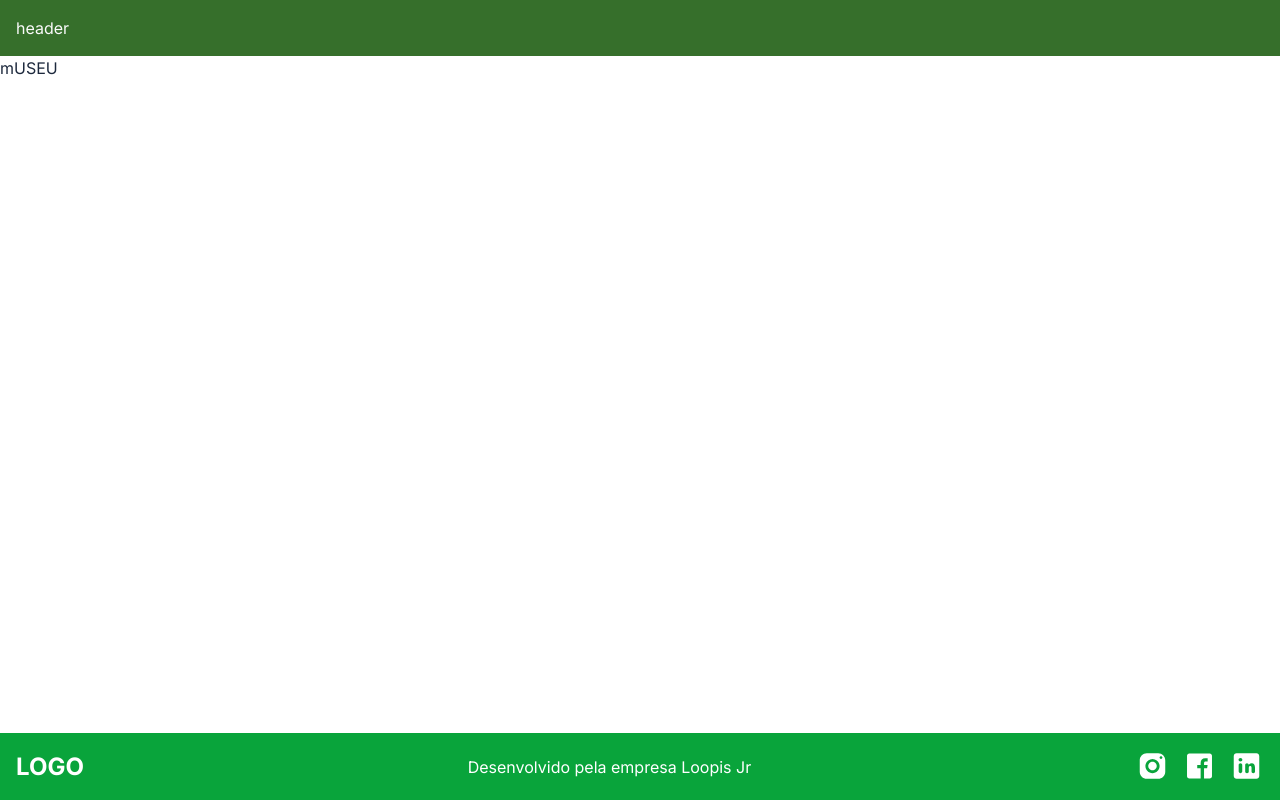
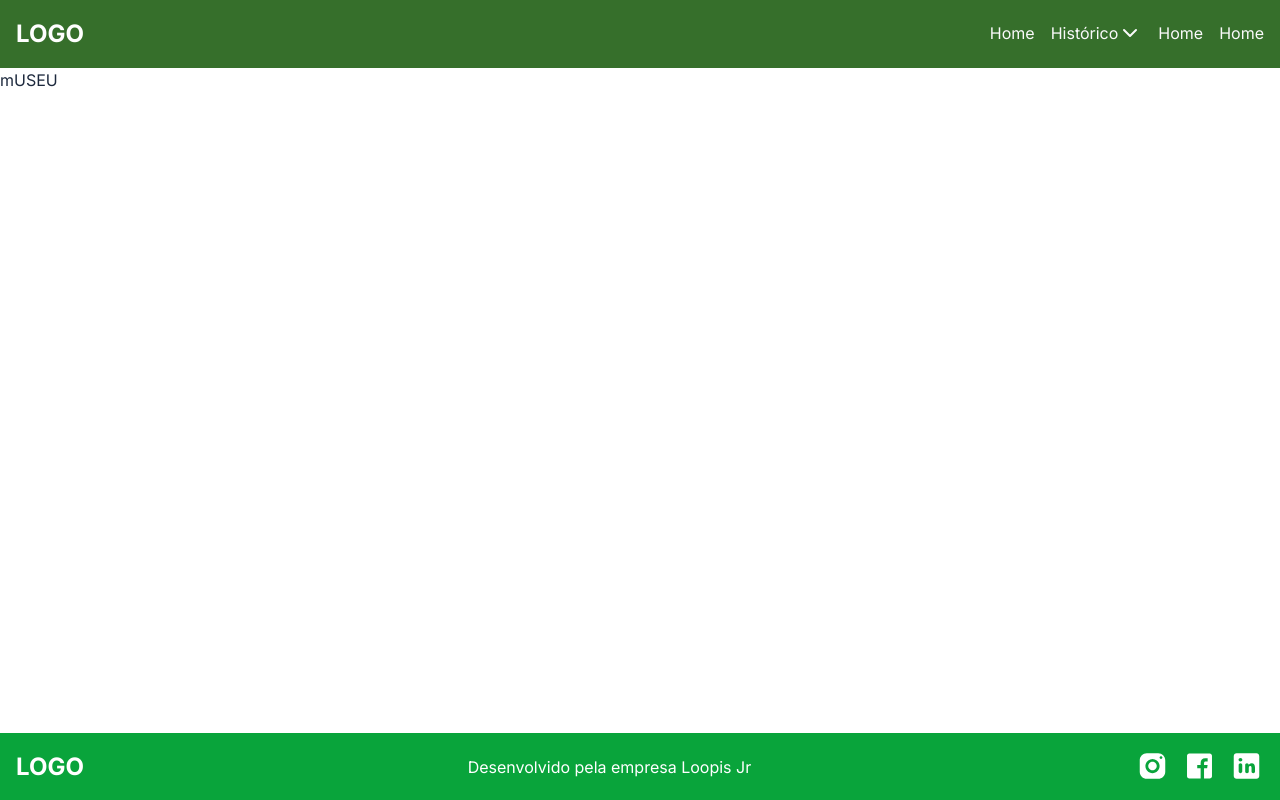
Before and after one commit to loopisjr/Museu-IFPB, a React (Vite) app in the folder frontend/: page / in a window 1280 px wide. Built offline with nearby package versions, Linux system fonts and the light colour scheme.

Commit message:
view: adicionando componente header

```diff
--- a/frontend/src/components/Header/header.module.css
+++ b/frontend/src/components/Header/header.module.css
@@ -1,5 +1,80 @@
 .header {
   padding: 16px;
-  color: #FAFAFA;
   background: #366F2B;
 }
+
+
+
+.links {
+  list-style: none;
+}
+
+
+.header>div,
+.links,
+.head,
+.linksActived {
+  display: flex;
+}
+
+.linksDesactived {
+  display: none;
+}
+
+.head {
+  justify-content: space-between;
+  align-items: center;
+}
+
+.header>div,
+.links {
+  flex-direction: column;
+}
+
+.toggle {
+  display: block;
+}
+
+.item {
+  color: var(--tertiary-color);
+  height: auto;
+  position: relative;
+  text-decoration: none;
+}
+
+.item::after {
+  content: "";
+  display: block;
+  width: 0%;
+  height: 2px;
+  background-color: transparent;
+  transition: 0.3s 0s;
+}
+
+.item:hover::after {
+  background-color: var(--secondary-color);
+  width: 100%;
+}
+
+
+@media (min-width: 768px) {
+
+  .header>div,
+  .links {
+    flex-direction: row;
+    justify-content: space-between;
+    align-items: center;
+  }
+
+  .links {
+    gap: 16px;
+  }
+
+  .toggle {
+    display: none;
+  }
+
+  .linksDesactived {
+    display: flex;
+  }
+}
--- a/frontend/src/components/Header/index.tsx
+++ b/frontend/src/components/Header/index.tsx
@@ -1,9 +1,40 @@
+import { Link } from 'react-router'
+import Logo from '../Logo'
 import style from './header.module.css'
+import Dropdown from '../Dropdown'
+import menuIcon from '../../assets/icons/menu.svg'
+import { useState } from 'react'
 
 export default function Header() {
+  const [isOpen, setIsOpen] = useState(false)
+
+  const handleToggle = () => {
+    setIsOpen(!isOpen)
+  }
+
+  const headerStateClass = isOpen ? style.linksActived : style.linksDesactived
   return (
-    <div className={style.header}>
-      header
-    </div>
+    <header className={style.header}>
+      <div className="container">
+        <div className={style.head}>
+          <Logo />
+          <img className={style.toggle} src={menuIcon} onClick={handleToggle}/>
+        </div>
+        <ul className={`${style.links} ${headerStateClass}`}>
+          <li>
+            <Link className={style.item} to="/" >Home</Link>
+          </li>
+          <li>
+            <Dropdown />
+          </li>
+          <li>
+            <Link className={style.item} to="/as" >Home</Link>
+          </li>
+          <li>
+            <Link className={style.item} to="/" >Home</Link>
+          </li>
+        </ul>
+      </div>
+    </header>
   )
 }
--- a/frontend/src/index.css
+++ b/frontend/src/index.css
@@ -15,6 +15,7 @@
 
   --primary-color: #366F2B;
   --secondary-color: #09A43B;
+  --tertiary-color: #FAFAFA;
   --overlay: rgba(0, 0, 0, 0.15);
 }
 
```
Also changed, not shown: frontend/src/assets/icons/chevron-down.svg (added), frontend/src/assets/icons/menu.svg (added).
